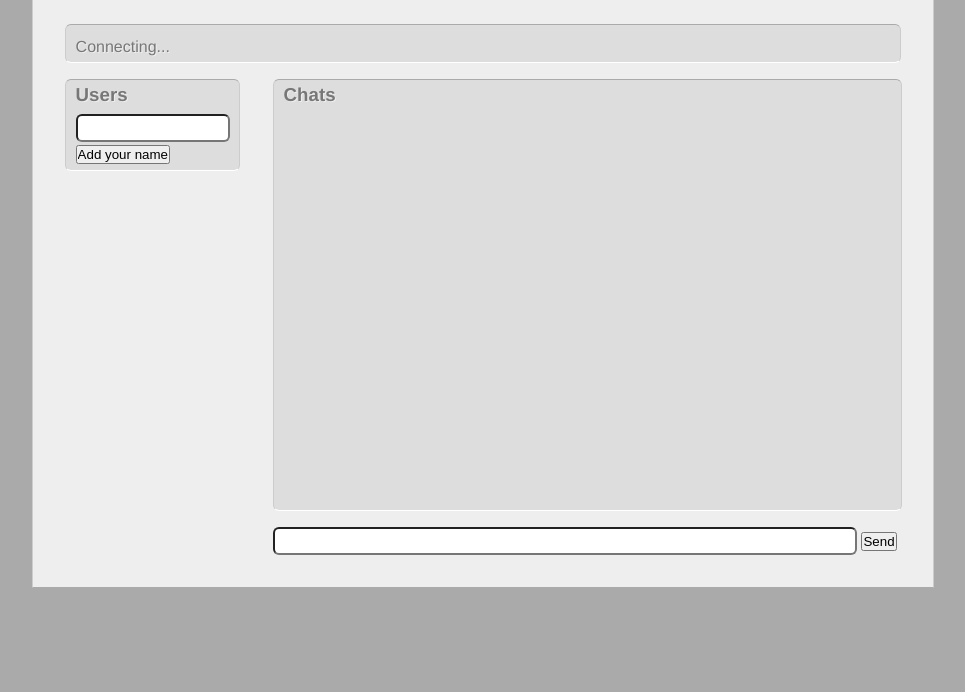
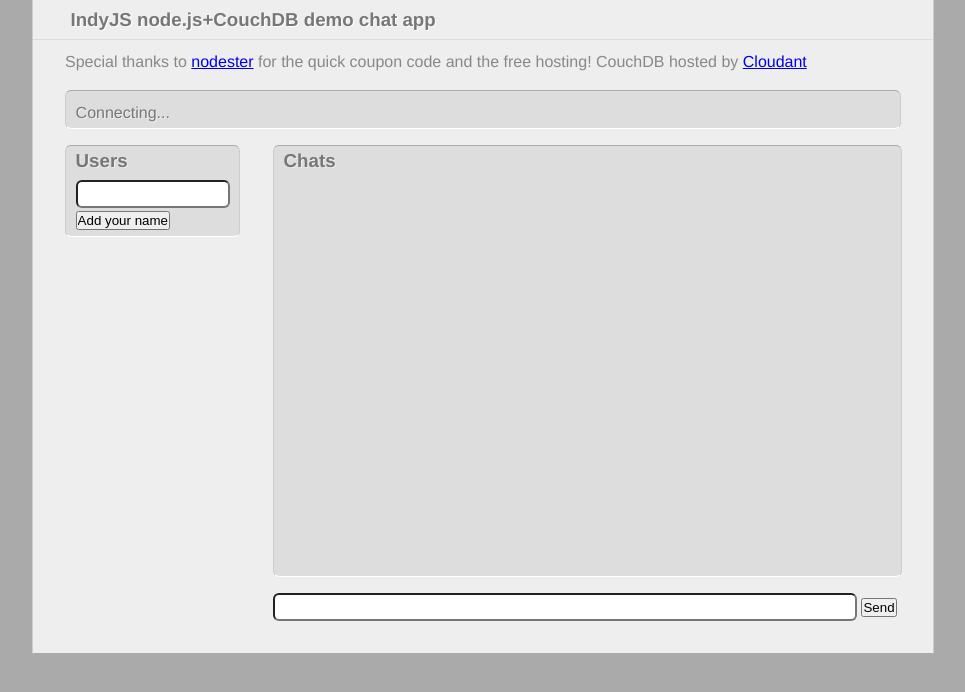
Before and after one commit to futuremint/IndyJS-chat, a plain HTML site: page public/index.html in a window 1280 px wide. Shown: the whole page, without its empty margins (157-1122 px from the left). Drawn offline with nearby package versions, Linux system fonts and the light colour scheme.

Commit message:
Some style tweaks & some props.

```diff
--- a/public/index.html
+++ b/public/index.html
@@ -11,6 +11,8 @@
   </head>
   <body>
     <div id="content">
+      <h3>IndyJS node.js+CouchDB demo chat app</h3>
+      <h4>Special thanks to <a href="http://nodester.com">nodester</a> for the quick coupon code and the free hosting! CouchDB hosted by <a href="http://cloudant.com">Cloudant</a></h4>
       <div id="messages"><p>Connecting...</p></div>
       <div id="users">
         <h3>Users</h3>
--- a/public/main.css
+++ b/public/main.css
@@ -1,4 +1,4 @@
-body, div, p, ul, li, form, input, label, h1, h2, h3 { margin: 0; padding: 0 }
+body, div, p, ul, li, form, input, label, h1, h2, h3, h4 { margin: 0; padding: 0 }
 body {
    font-family: "HelveticaNeue-Light", "Helvetica Neue Light", "Helvetica Neue", Helvetica, Arial, "Lucida Grande", sans-serif;
    font-weight: 300;
@@ -37,6 +37,16 @@ div h3 {
    color: #777;
    text-shadow: #eee 1px 1px;
 }
+#content>h3 {
+   padding: 0 2em 0.4em;
+   text-shadow: #fff 1px 1px;
+   border-bottom: 1px solid #ddd;
+}
+#content>h4 {
+   color: #888;
+   font-weight: 300;
+   margin: 0.6em 0 0 2em;
+}
 #users {
    border: 1px solid;
    border-color: #aaa #ccc #fff;
@@ -70,7 +80,8 @@ div h3 {
    color: #999;
 }
 #chats table td:last-child {
-   width: 80px;
+   width: 90px;
+   font-size: 90%;
    padding-left: 8px;
    color: #999;
 }
```
